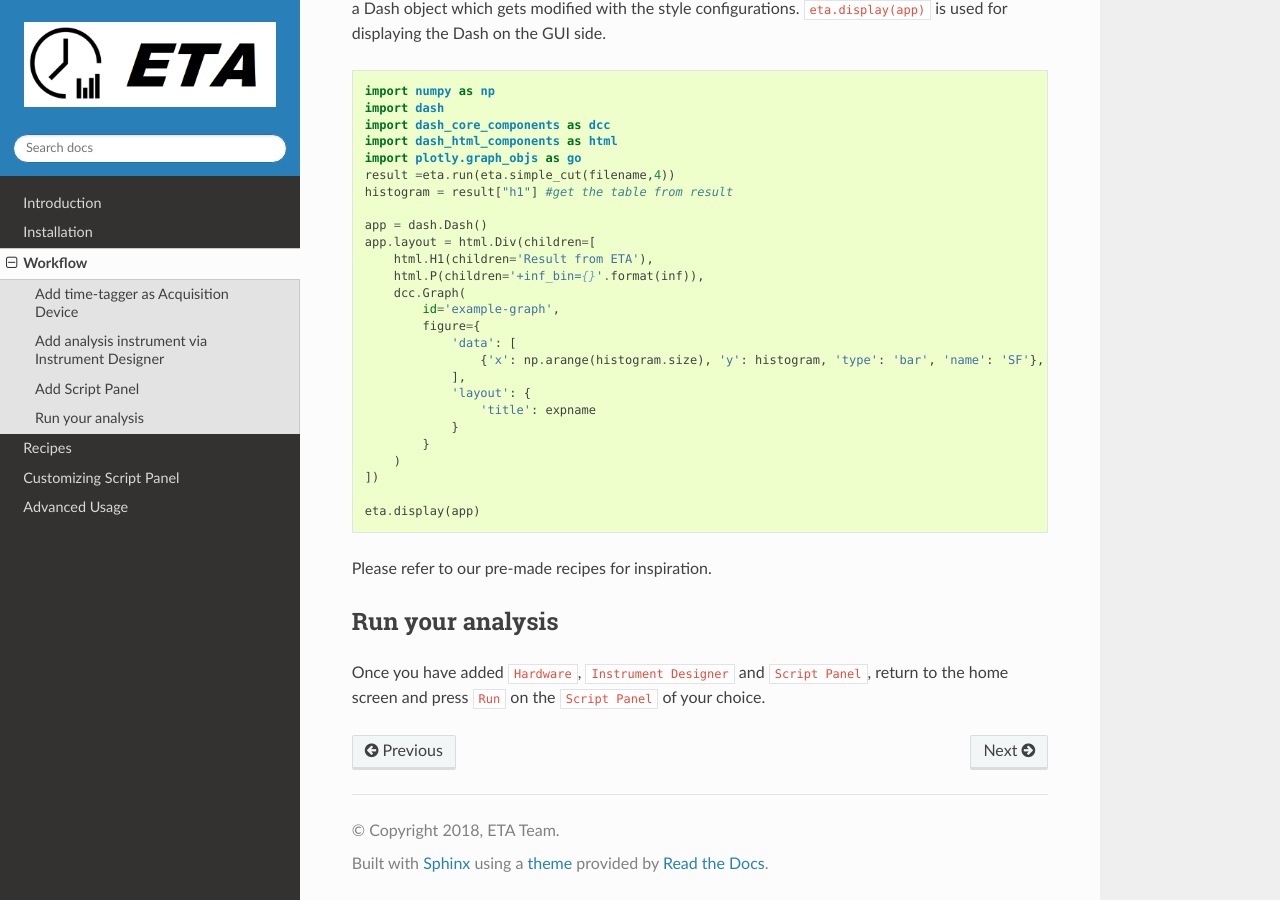
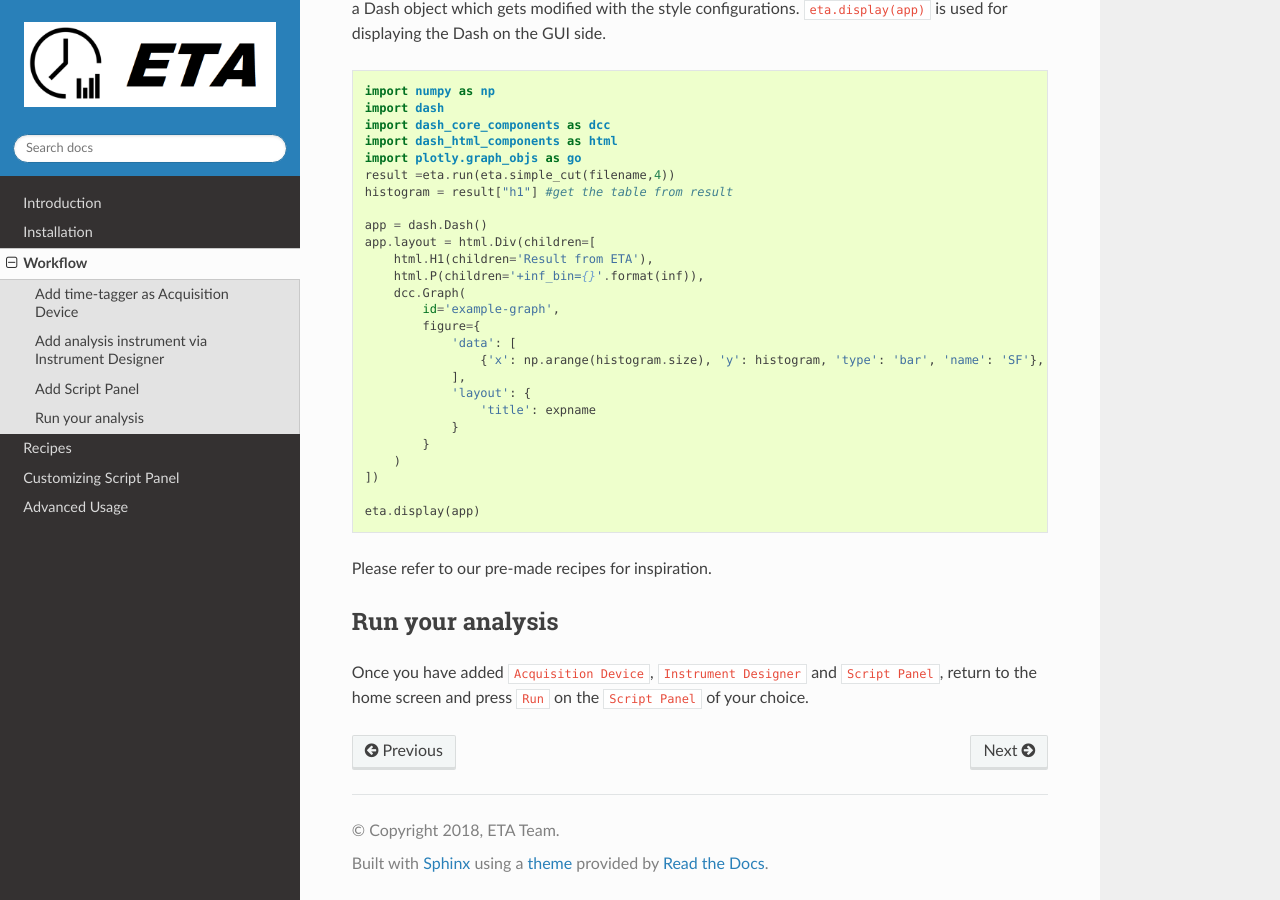
Before and after one commit to timetag/timetag.github.io, a Sphinx documentation site: the page built from docs/workflow.rst, in a window 1280 px wide and 900 px high, scrolled down 3288 px. Built offline with Sphinx 7.4.7 and the Read the Docs theme 2.0.0, drawn with Linux system fonts in a browser that asks for light colours.

Commit message:
Update workflow.rst

```diff
--- a/docs/workflow.rst
+++ b/docs/workflow.rst
@@ -166,4 +166,4 @@ Please refer to our pre-made recipes for inspiration.
 
 Run your analysis
 ----------------------
-Once you have added ``Hardware``, ``Instrument Designer`` and ``Script Panel``, return to the home screen and press ``Run`` on the ``Script Panel`` of your choice.
+Once you have added ``Acquisition Device``, ``Instrument Designer`` and ``Script Panel``, return to the home screen and press ``Run`` on the ``Script Panel`` of your choice.
```
